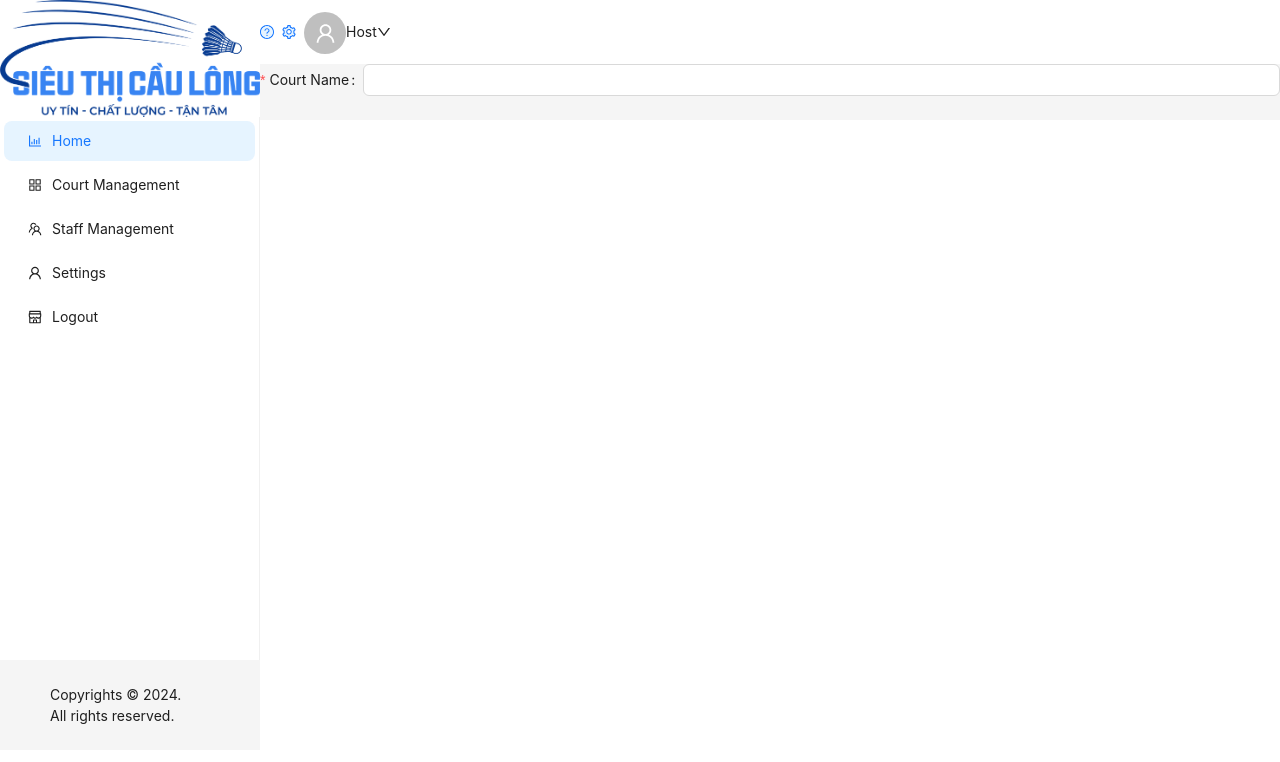
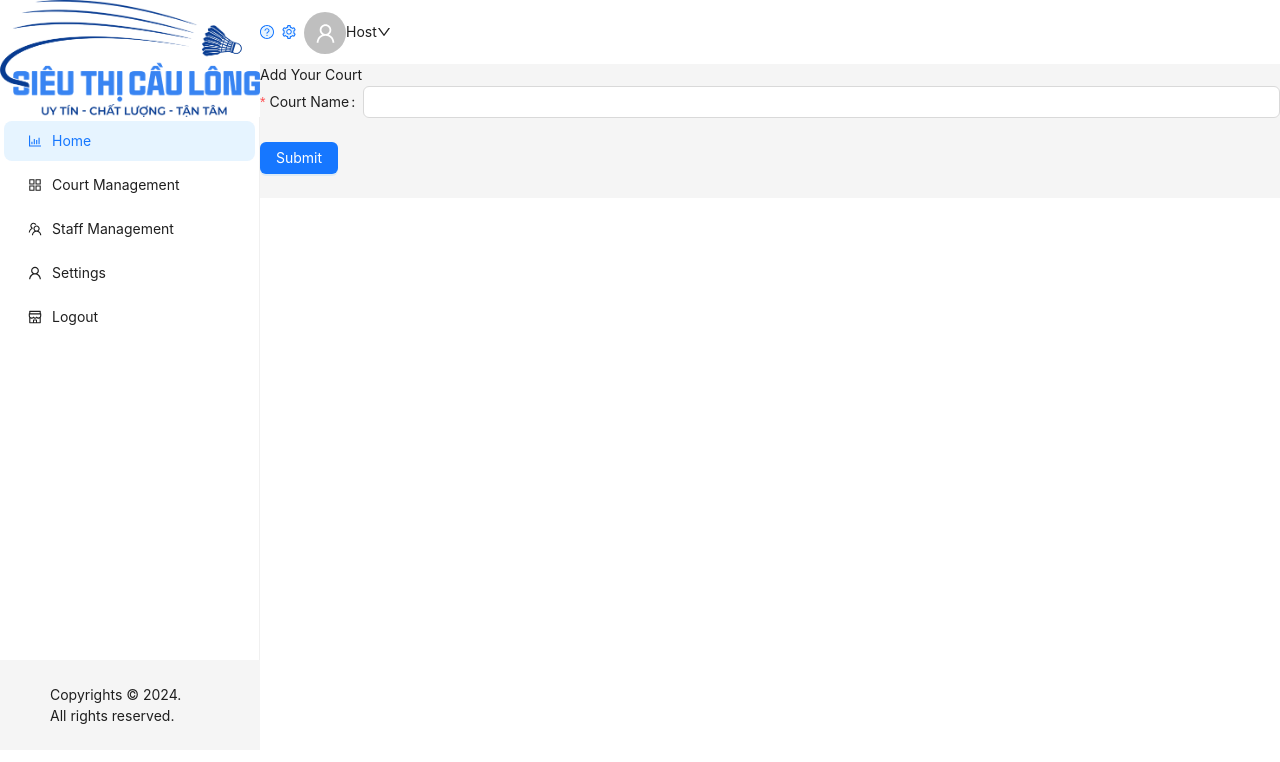
Before and after one commit to chucmi/badmintoncourt, a React (Vite) app: page /host in a window 1280 px wide. Shown: the top 762 px of the page. Built offline with nearby package versions, Linux system fonts and the light colour scheme.

Commit message:
update: add label for the form

```diff
--- a/src/components/CourtForm/CourtForm.jsx
+++ b/src/components/CourtForm/CourtForm.jsx
@@ -1,16 +1,23 @@
-import { Form, Input } from "antd";
+import { Button, Form, Input } from "antd";
 import FormInput from "../FormInput/FormInput";
 
 export default function CourtForm() {
   return (
     <>
       <Form>
+        <div className="font-bold text-2xl">Add Your Court</div>
         <FormInput
-          label={"Court Name"}
-          name={"courtName"}
+          label={"Court Name:"}
+          name={"Court Name"}
           rules={[{ required: true }]}
         >
           <Input />
+        </FormInput>
+
+        <FormInput>
+          <Button type="primary" htmlType="submit">
+            Submit
+          </Button>
         </FormInput>
       </Form>
     </>
```
